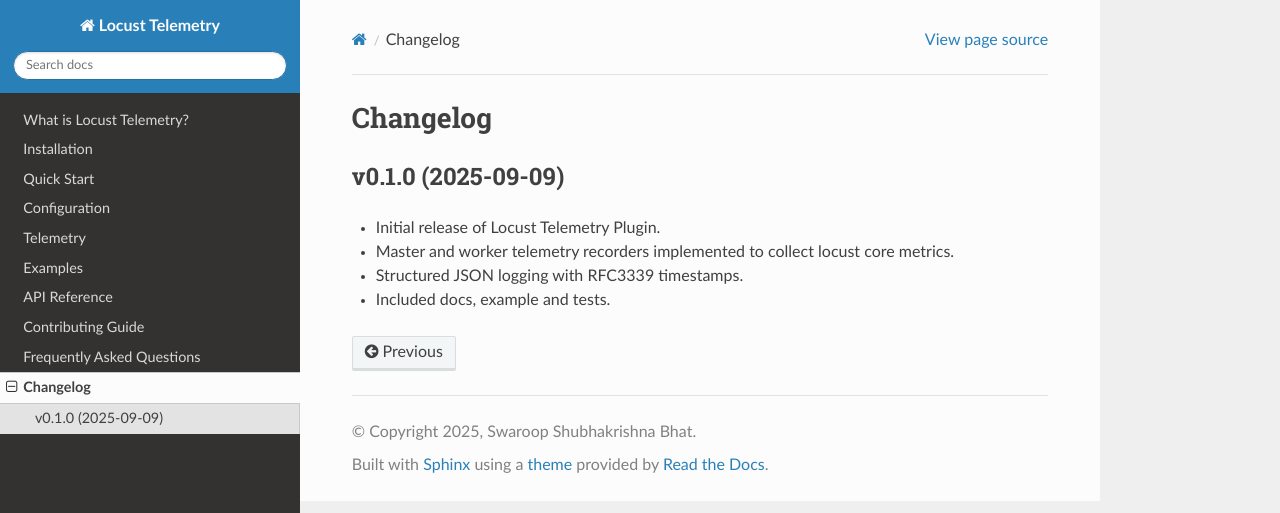
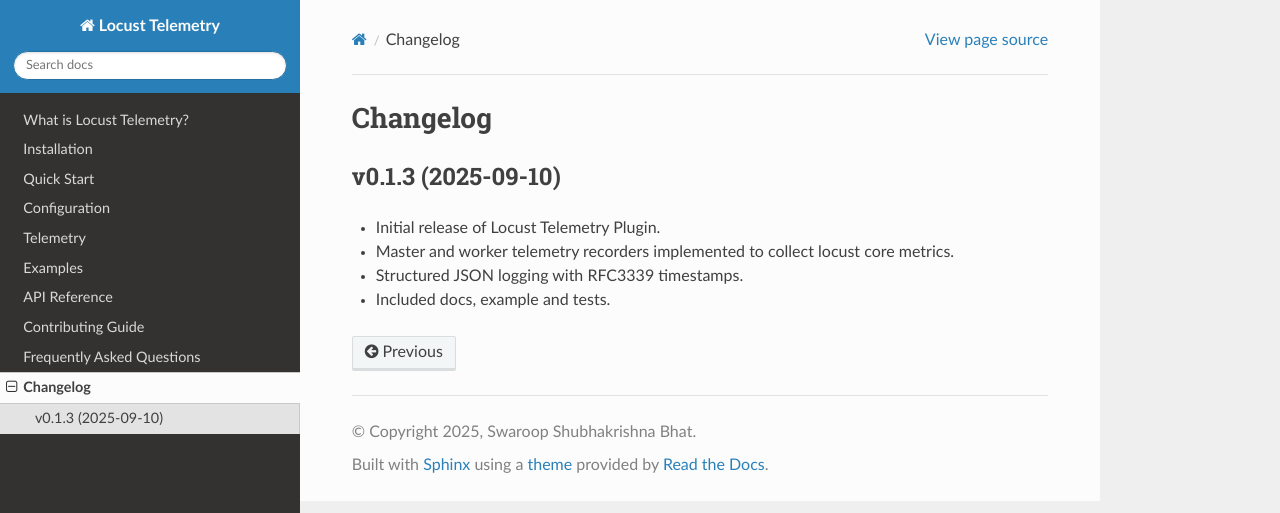
Before and after one commit to platform-crew/locust-telemetry, a Sphinx documentation site: the page built from docs/changelog.rst, in a window 1280 px wide. Shown: the top 513 px of the page. Built offline with Sphinx 7.4.7 and the Read the Docs theme 3.1.0, drawn with Linux system fonts in a browser that asks for light colours.

Commit message:
[Documentation] Fix minor documentation (#18)

```diff
--- a/docs/changelog.rst
+++ b/docs/changelog.rst
@@ -1,7 +1,7 @@
 Changelog
 =========
 
-v0.1.0 (2025-09-09)
+v0.1.3 (2025-09-10)
 -------------------
 
 - Initial release of Locust Telemetry Plugin.
--- a/pyproject.toml
+++ b/pyproject.toml
@@ -46,7 +46,7 @@
 ]
 
 [project.urls]
-Homepage = "https://github.com/platform-crew/locust-observability"
+Homepage = "https://github.com/platform-crew/locust-observability#readme"
 Documentation = "https://github.com/platform-crew/locust-observability#readme"
 Bug-Tracker = "https://github.com/platform-crew/locust-observability/issues"
 
```
Also changed, not shown: README.md (+0 -1 lines), 1 other file.
